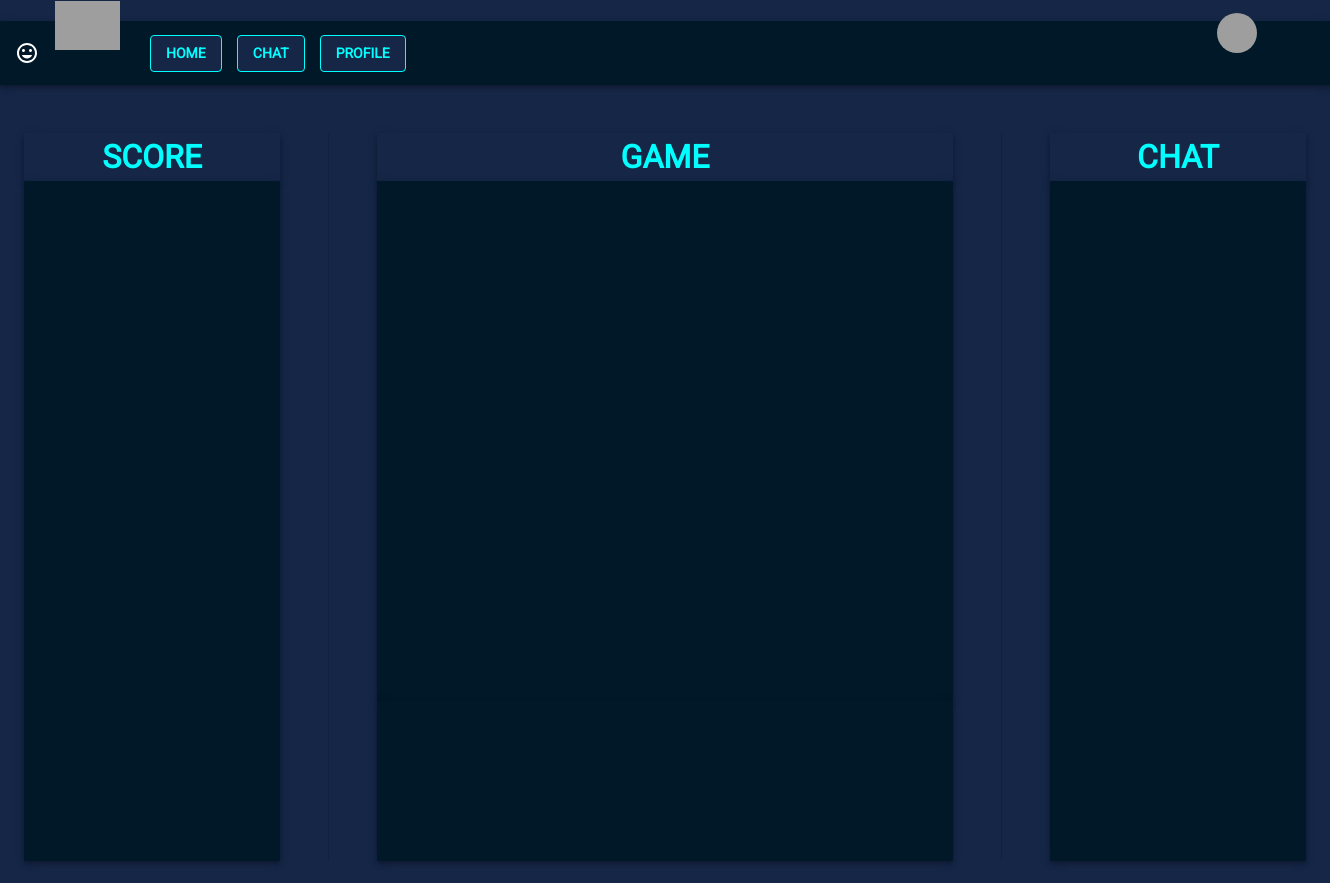
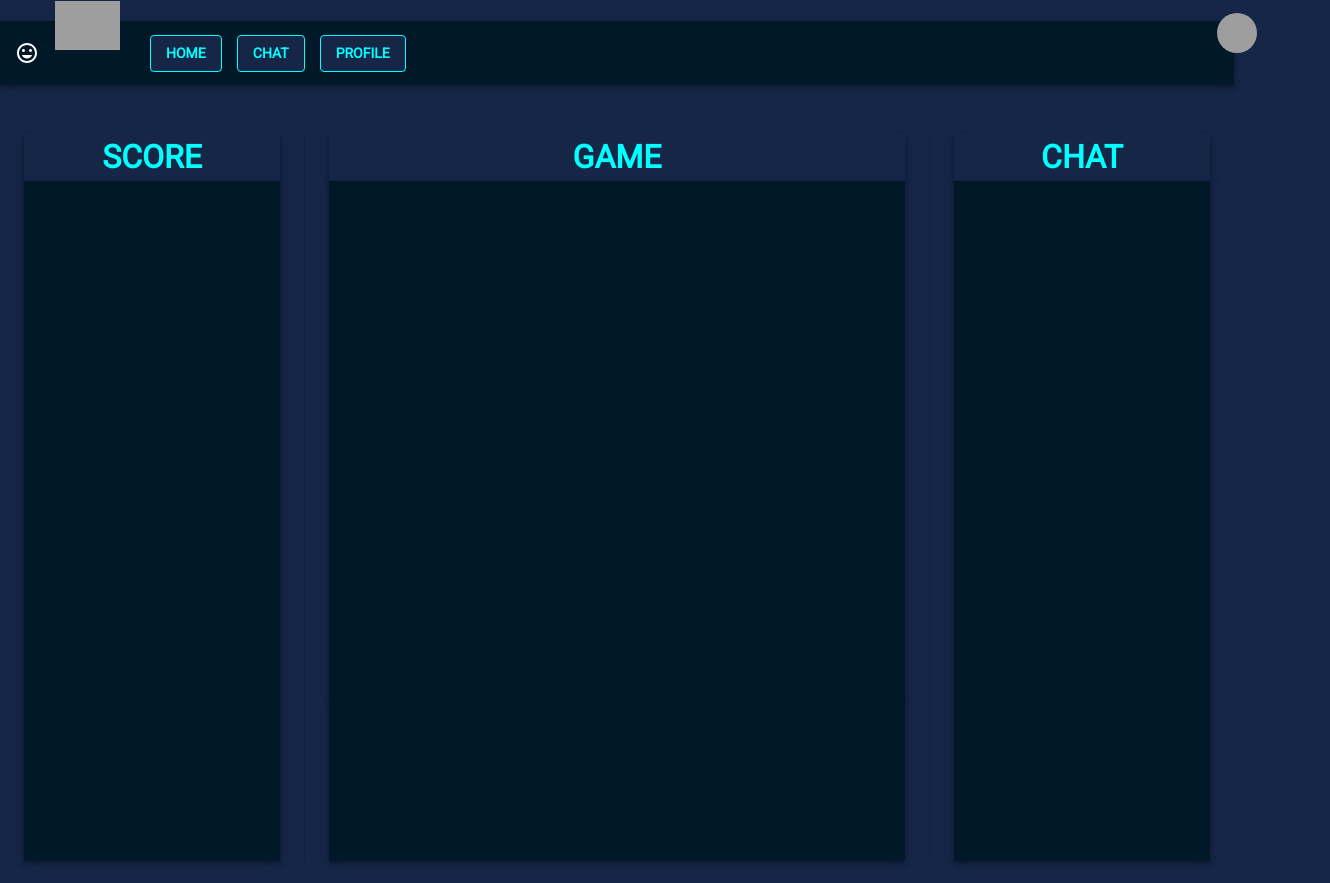
Before and after one commit to yann1731/ft_transcendence, a React (Create React App) app in the folder front_end/: page / in a window 1280 px wide. Shown: the whole page, 1330 px wide, since content can reach past the window. Built offline with nearby package versions, Linux system fonts and the light colour scheme; grey boxes are pictures that could not be loaded.

Commit message:
Fixed spacing on dividers + gapping in CSS

```diff
--- a/front_end/src/Components/ChatPage/Divider.tsx
+++ b/front_end/src/Components/ChatPage/Divider.tsx
@@ -10,7 +10,7 @@ export default function DividerStack() {
       <Stack
         direction="row"
         divider={<Divider orientation="vertical" flexItem />}
-        spacing={3}
+        spacing={0}
         >
           <ContactContainer></ContactContainer>
           <ConversationContainer></ConversationContainer>
--- a/front_end/src/Components/HomePage/Divider.tsx
+++ b/front_end/src/Components/HomePage/Divider.tsx
@@ -11,7 +11,7 @@ export default function DividerStack() {
         <Stack
           direction="row"
           divider={<Divider orientation="vertical" flexItem />}
-          spacing={3}
+          spacing={0}
           >
               <ScoresContainer></ScoresContainer>
               <GameContainer></GameContainer>
--- a/front_end/src/index.css
+++ b/front_end/src/index.css
@@ -1,7 +1,12 @@
+
+
 body {
   margin: 0;
   display: flex;
   justify-content: space-between;
+
+
+
   font-family: -apple-system, BlinkMacSystemFont, 'Segoe UI', 'Roboto', 'Oxygen',
     'Ubuntu', 'Cantarell', 'Fira Sans', 'Droid Sans', 'Helvetica Neue',
     sans-serif;
```
